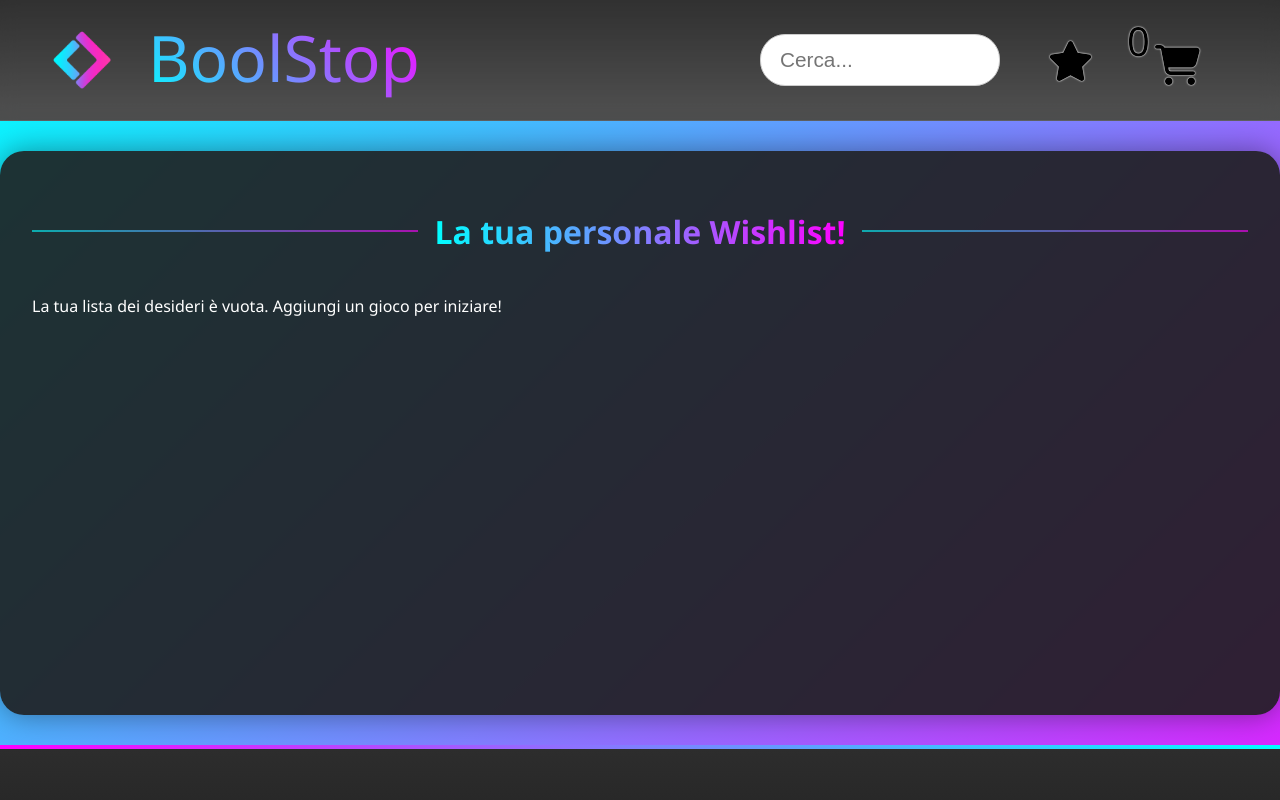
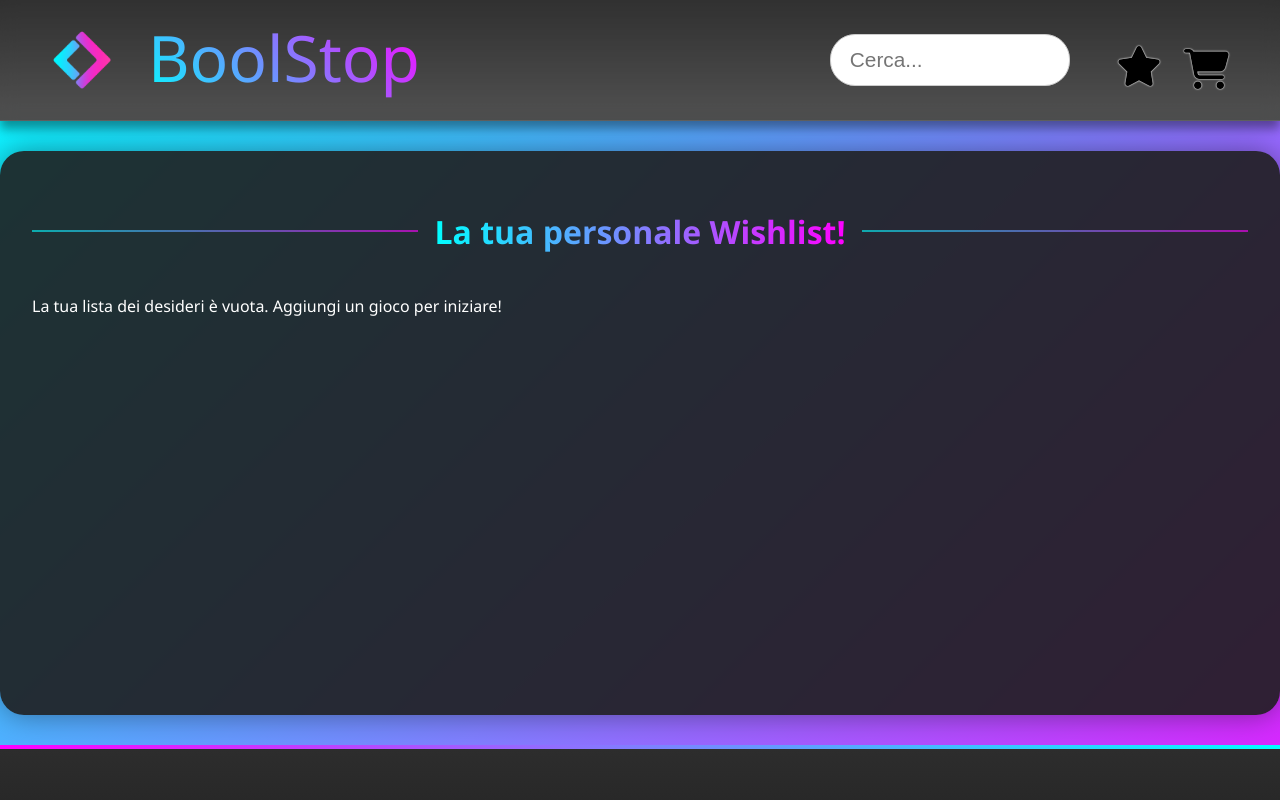
Before and after one commit to Alessio-Gasbarro/ecommerce_boolstop, a React (Vite) app in the folder ecommerce_boolstop_react/: page /wishlist in a window 1280 px wide. Shown: the top 800 px of the page. Built offline with nearby package versions, Linux system fonts and the light colour scheme.

Commit message:
[FIX] stile in css e media query

```diff
--- a/ecommerce_boolstop_react/src/components/Header.jsx
+++ b/ecommerce_boolstop_react/src/components/Header.jsx
@@ -1,24 +1,25 @@
 import React, { useEffect, useState } from 'react';
-import { Link } from 'react-router-dom';
+import { Link, useNavigate } from 'react-router-dom';
 import logoBoolStop from '../assets/logoBoolStop.png';
-import { useNavigate } from 'react-router-dom';
 import axios from 'axios';
 
 export default function Header() {
 
-    // Stato per il carrello
     const [cart, setCart] = useState(() => {
         const stored = localStorage.getItem('cart');
         return stored ? JSON.parse(stored) : [];
     });
 
-    // Stato per la ricerca
+    const [wishlist, setWishlist] = useState(() => {
+        const stored = localStorage.getItem('wishlist');
+        return stored ? JSON.parse(stored) : [];
+    });
+
     const [searchTerm, setSearchTerm] = useState('');
     const [searchResults, setSearchResults] = useState([]);
     const [searching, setSearching] = useState(false);
     const navigate = useNavigate();
 
-    // Gestione del click su un risultato di ricerca
     const handleSearch = async (e) => {
         const value = e.target.value;
         setSearchTerm(value);
@@ -36,28 +37,53 @@ export default function Header() {
         setSearching(false);
     };
 
-    // Quando clicchi su un risultato
     const handleSelectSearchResult = (game) => {
         setSearchTerm('');
         setSearchResults([]);
         navigate(`/all/${game.id}`);
     };
 
-    // Gestione della ricerca
     useEffect(() => {
         const updateCart = () => {
             const stored = localStorage.getItem('cart');
             setCart(stored ? JSON.parse(stored) : []);
         };
 
-        // Ascolta quando il carrello viene aggiornato
+        const updateWishlist = () => {
+            const stored = localStorage.getItem('wishlist');
+            setWishlist(stored ? JSON.parse(stored) : []);
+        };
+
         window.addEventListener('cartUpdated', updateCart);
+        window.addEventListener('wishlistUpdated', updateWishlist);
 
-        // Pulisce l’evento alla fine
         return () => {
             window.removeEventListener('cartUpdated', updateCart);
+            window.removeEventListener('wishlistUpdated', updateWishlist);
         };
     }, []);
+
+    const iconSize = 28;
+    const badgeSize = 20;
+    const badgeStyle = {
+        position: 'absolute',
+        top: -badgeSize / 2 + 2,
+        left: -badgeSize / 2 + 2,
+        backgroundColor: 'red',
+        color: 'white',
+        borderRadius: '50%',
+        width: badgeSize,
+        height: badgeSize,
+        display: 'flex',
+        alignItems: 'center',
+        justifyContent: 'center',
+        fontSize: 13,
+        fontWeight: 'bold',
+        boxShadow: '0 0 3px rgba(0,0,0,0.3)',
+        pointerEvents: 'none',
+        userSelect: 'none',
+        lineHeight: 1,
+    };
 
     return (
         <div className="header-wrapper">
@@ -66,7 +92,7 @@ export default function Header() {
                     <img src={logoBoolStop} alt="Logo BoolStop" />
                     <span className="logo-text">BoolStop</span>
                 </Link>
-                <nav className="icons">
+                <nav className="icons" style={{ display: 'flex', alignItems: 'center', gap: '20px' }}>
                     <div style={{ position: 'relative', display: 'inline-block' }}>
                         <input
                             type="text"
@@ -113,18 +139,54 @@ export default function Header() {
                                     padding: '8px'
                                 }}
                             >
-                                Nessun risultato
+                                <div style={{ color: ' black ' }}>Nessun risultato</div>
                             </div>
                         )}
                     </div>
-                    <div className="cart-wrapper">
-                        <Link to="/wishlist"><i className='fas fa-star'></i></Link>
 
-                        <div className="cart-icon-wrapper">
-                            <Link to="/basket">
-                                <div className='popup-cart'>
-                                    <div className='testo'>{cart.length}</div>  <i className="fas fa-shopping-cart ">  </i>
+                    {/* Wishlist Icon */}
+                    <div
+                        className="wishlist-icon-wrapper"
+                        style={{
+                            position: 'relative',
+                            display: 'inline-block',
+                            width: 50,
+                            height: iconSize,
+                            fontSize: iconSize,
+                            textAlign: 'center',
+                            lineHeight: `${iconSize}px`,
+                        }}
+                    >
+                        <Link to="/wishlist" style={{ position: 'relative', display: 'inline-block', width: '100%', height: '100%' }}>
+                            <i className='fas fa-star' style={{ fontSize: 40, verticalAlign: 'middle' }}></i>
+                            {wishlist.length > 0 && (
+                                <span style={badgeStyle}>
+                                    {wishlist.length}
+                                </span>
+                            )}
+                        </Link>
                     </div>
+
+                    {/* Cart Icon */}
+                    <div
+                        className="cart-icon-wrapper"
+                        style={{
+                            position: 'relative',
+                            display: 'inline-block',
+                            width: 40,
+                            height: 32,
+                            fontSize: iconSize,
+                            textAlign: 'center',
+                            lineHeight: `${iconSize}px`,
+                        }}
+                    >
+                        <Link to="/basket" style={{ position: 'relative', display: 'inline-block', width: '100%', height: '100%' }}>
+                            <i className="fas fa-shopping-cart" style={{ fontSize: 40, verticalAlign: 'middle' }}></i>
+                            {cart.length > 0 && (
+                                <span style={badgeStyle}>
+                                    {cart.length}
+                                </span>
+                            )}
                         </Link>
                         <div className="cart-hover-popup">
                             {cart.length === 0 ? (
@@ -140,7 +202,6 @@ export default function Header() {
                             )}
                         </div>
                     </div>
-                    </div>
                 </nav>
             </header>
         </div>
--- a/ecommerce_boolstop_react/src/hooks/useWishlist.js
+++ b/ecommerce_boolstop_react/src/hooks/useWishlist.js
@@ -2,18 +2,17 @@ import { useState, useEffect } from 'react';
 
 export default function useWishlist() {
 
-    // Storage locale per la wishlist
     const [wishlist, setWishlist] = useState(() => {
         const stored = localStorage.getItem('wishlist');
         return stored ? JSON.parse(stored) : [];
     });
 
-    // Effettuo il salvataggio locale, quando la wishlist cambia
+    // Ogni volta che cambia la wishlist: salva e notifica
     useEffect(() => {
         localStorage.setItem('wishlist', JSON.stringify(wishlist));
+        window.dispatchEvent(new Event('wishlistUpdated'));
     }, [wishlist]);
 
-    // Aggiunta alla wishlist
     const addToWishlist = (product) => {
         setWishlist(prev => {
             if (prev.find(item => item.id === product.id)) return prev;
@@ -21,12 +20,10 @@ export default function useWishlist() {
         });
     };
 
-    // Rimozione dalla wishlist
     const removeFromWishlist = (id) => {
         setWishlist(prev => prev.filter(item => item.id !== id));
     };
 
-    // Svuotamento della wishlist
     const clearWishlist = () => setWishlist([]);
 
     return { wishlist, addToWishlist, removeFromWishlist, clearWishlist };
--- a/ecommerce_boolstop_react/src/index.css
+++ b/ecommerce_boolstop_react/src/index.css
@@ -42,6 +42,8 @@ header {
     background-color: rgba(0, 0, 0, 0.4);
     backdrop-filter: blur(8px);
     border-bottom: 1px solid rgba(255, 255, 255, 0.1);
+    box-shadow: 0 8px 10px rgba(0, 0, 0, 0.4);
+    /* ombra in basso */
 }
 
 .logo-text {
@@ -998,11 +1000,6 @@ a {
     text-decoration: none;
 }
 
-.testo {
-    position: relative;
-    top: -25px;
-    text-decoration: none;
-}
 
 /*WISHLIST*/
 .wishlist-section {
@@ -1187,4 +1184,20 @@ a {
     .checkout-form button {
         max-width: 100%;
     }
+
+    .search-bar {
+        width: 20%;
+    }
+
+    .game-title2 {
+        font-size: 22px;
+    }
+
+    .biggerbuy {
+        font-size: 18px;
+    }
+
+    .margin {
+        margin-left: 20%;
+    }
 }
```
Lines whose indentation alone changed are shown as unchanged.
